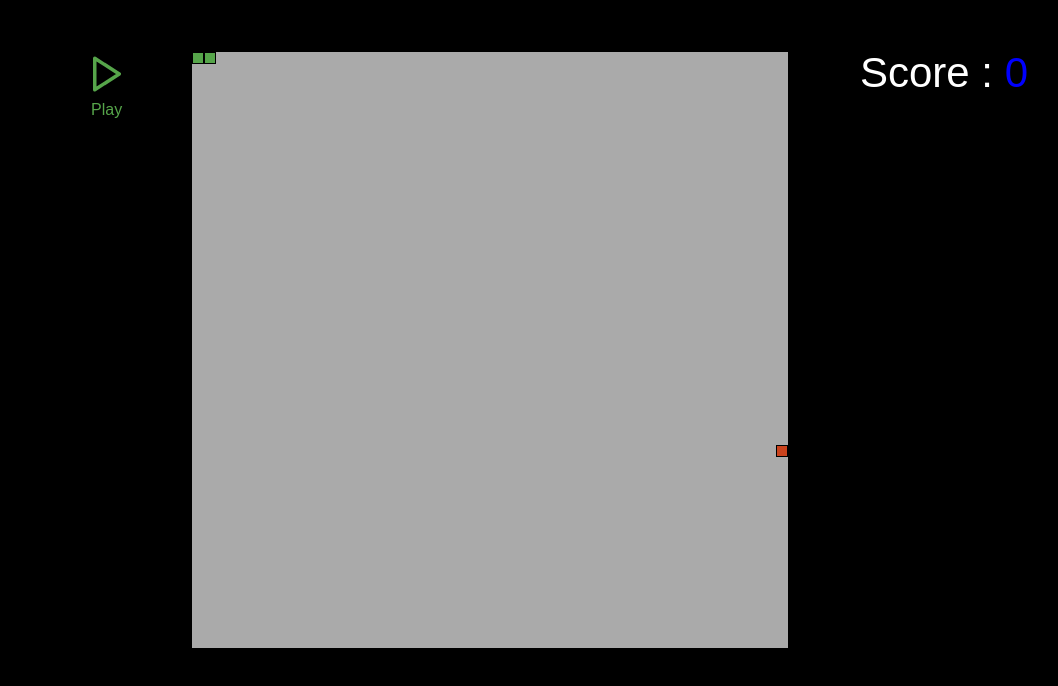
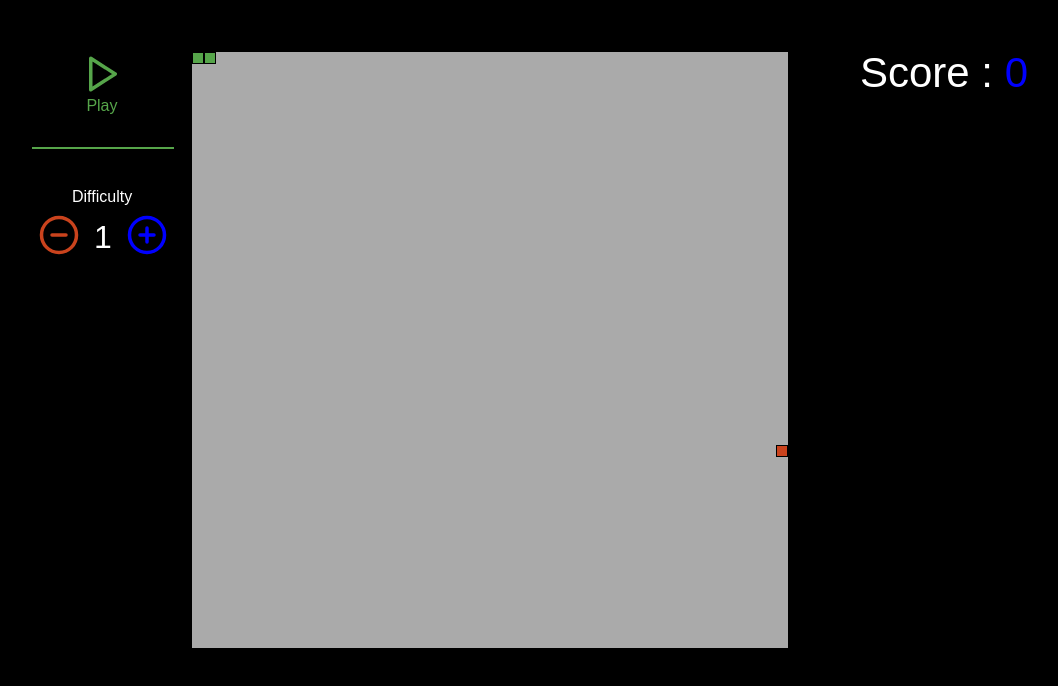
Before and after one commit to julien-gabard/Snake-Game, a React app: page / in a window 1280 px wide. Shown: the whole page, without its empty margins (150-1208 px from the left). Built offline with nearby package versions, Linux system fonts and the light colour scheme.

Commit message:
add systeme difficulty

```diff
--- a/src/components/App/index.js
+++ b/src/components/App/index.js
@@ -32,6 +32,7 @@ const getRandomCoordinates = () => {
 const initialState = {
   food: getRandomCoordinates(),
   speed: 200,
+  difficulty: 1,
   direction: 'RIGHT',
   gameOver: false,
   onPlay: false,
@@ -58,6 +59,7 @@ class App extends React.Component {
    * Activate the snake game launch.
    */
   onPlayGame = () => {
+    this.checkToDifficulty();
     this.setState({
       onPlay: true,
       gameOver: false,
@@ -79,6 +81,34 @@ class App extends React.Component {
    */
   onInitState() {
     this.setState(initialState);
+  }
+
+  /**
+   * modify the speed in relation to the difficulty chosen
+   */
+  checkToDifficulty = () => {
+    const { difficulty } = this.state;
+
+    if (difficulty === 1) {
+      this.setState({
+        speed: 200,
+      });
+    }
+    if (difficulty === 2) {
+      this.setState({
+        speed: 100,
+      });
+    }
+    if (difficulty === 3) {
+      this.setState({
+        speed: 50,
+      });
+    }
+    if (difficulty === 4) {
+      this.setState({
+        speed: 10,
+      });
+    }
   }
 
   /**
@@ -152,6 +182,32 @@ class App extends React.Component {
   }
 
   /**
+   * Increase difficulty by + 1
+   */
+  moreDifficulty = () => {
+    const { difficulty } = this.state;
+
+    if (difficulty < 4) {
+      this.setState({
+        difficulty: difficulty + 1,
+      });
+    }
+  }
+
+  /**
+   * decrease the difficulty by + 1
+   */
+  lessDifficulty = () => {
+    const { difficulty } = this.state;
+
+    if (difficulty <= 4 && difficulty > 1) {
+      this.setState({
+        difficulty: difficulty - 1,
+      });
+    }
+  }
+
+  /**
    * I check if the head of the snake does not touch the edges.
    */
   checkIfOutOfBorders() {
@@ -184,6 +240,7 @@ class App extends React.Component {
           snakeDots: initialState.snakeDots,
           food: initialState.food,
           speed: initialState.speed,
+          difficulty: initialState.difficulty,
           direction: initialState.direction,
         });
         if (onPlay === true) {
@@ -234,11 +291,18 @@ class App extends React.Component {
       gameOver,
       onPlay,
       speed,
+      difficulty,
     } = this.state;
 
     return (
       <div className="game-area">
-        <Menu play={this.onPlayGame} />
+        <Menu
+          play={this.onPlayGame}
+          speed={speed}
+          difficulty={difficulty}
+          moreDifficulty={this.moreDifficulty}
+          lessDifficulty={this.lessDifficulty}
+        />
         <Snake
           snakeDots={snakeDots}
           onPlay={onPlay}
--- a/src/components/Menu/index.js
+++ b/src/components/Menu/index.js
@@ -1,30 +1,49 @@
 // == Import npm
-import React from 'react';
-import PropTypes from 'prop-types';
+import React, { useEffect } from 'react';
+import PropTypes, { number } from 'prop-types';
 
 // == Import logo
-import { Play } from 'react-feather';
+import { Play, PlusCircle, MinusCircle } from 'react-feather';
 
 // == Import SCSS
 import './menu.scss';
 
 // == Component
-const Menu = ({ play }) => (
+const Menu = ({
+  play,
+  difficulty,
+  moreDifficulty,
+  lessDifficulty,
+}) => (
   <div className="menu">
     <button
       type="button"
-      className="game-area__button"
+      className="menu-button__play"
       onClick={play}
     >
       <Play size="42" />
-      <span className="game-area__button__name">Play</span>
+      <span className="menu-button__play__name">Play</span>
     </button>
+    <div className="menu-seperate" />
+    <div className="menu-difficulty">
+      <p className="menu-difficulty__name">Difficulty</p>
+      <button type="button" className="menu-difficulty__button__less" onClick={lessDifficulty}>
+        <MinusCircle size="42" />
+      </button>
+      <p className="menu-difficulty__number">{difficulty}</p>
+      <button type="button" className="menu-difficulty__button__more" onClick={moreDifficulty}>
+        <PlusCircle size="42" />
+      </button>
+    </div>
   </div>
 );
 
 // == PropTypes
 Menu.propTypes = {
   play: PropTypes.func.isRequired,
+  difficulty: PropTypes.number.isRequired,
+  moreDifficulty: PropTypes.func.isRequired,
+  lessDifficulty: PropTypes.func.isRequired,
 };
 
 // == Export
--- a/src/components/Menu/menu.scss
+++ b/src/components/Menu/menu.scss
@@ -2,18 +2,60 @@
 
 .menu {
   position: absolute;
-  left: -7em;
+  left: -10em;
+  display: flex;
+  flex-direction: column;
 
-  .game-area__button {
+  .menu-button__play {
     background: none;
     border: none;
     color: $snake-color;
+    position: relative;
 
-    .game-area__button__name {
+    .menu-button__play__name {
       position: absolute;
-      left: 11px;
-      bottom: -20px;
+      bottom: -1rem;
+      left: 3.4rem;
       font-size: 1rem;
     }
   }
+
+  .menu-seperate {
+    height: 2px;
+    background-color: $snake-color;
+    margin-top: 3rem;
+  }
+
+  .menu-difficulty {
+    display: flex;
+    flex-direction: row;
+    align-items: center;
+    margin-top: 4em;
+    position: relative;
+
+    .menu-difficulty__name {
+      color: $second-color;
+      position: absolute;
+      top: -1.5rem;
+      left: 2.5rem;
+    }
+
+    .menu-difficulty__button__less {
+      background: none;
+      border: none;
+      color: $food-color;
+    }
+
+    .menu-difficulty__number {
+      color: $second-color;
+      font-size: 32px;
+      margin: 0 .5rem;
+    }
+
+    .menu-difficulty__button__more {
+      background: none;
+      border: none;
+      color: $number-color;
+    }
+  }
 }
```
